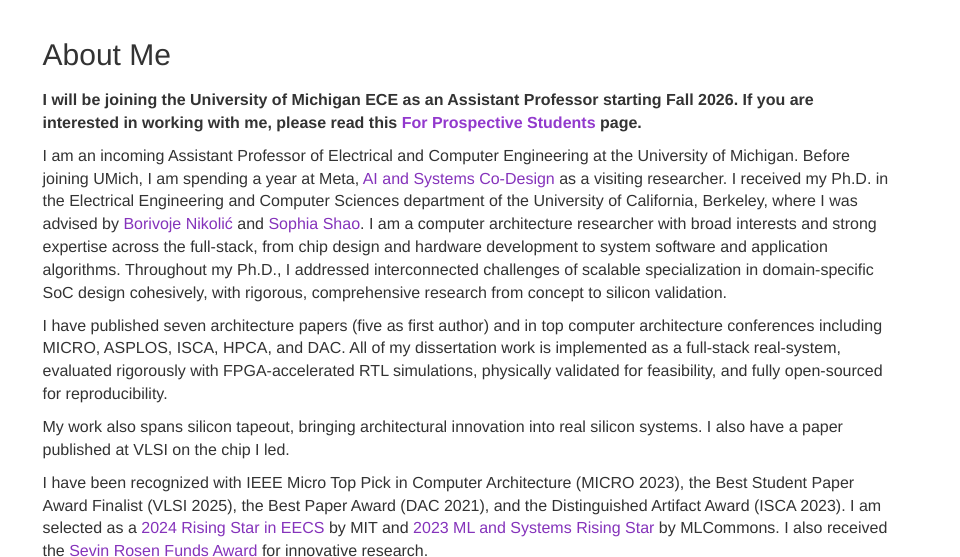
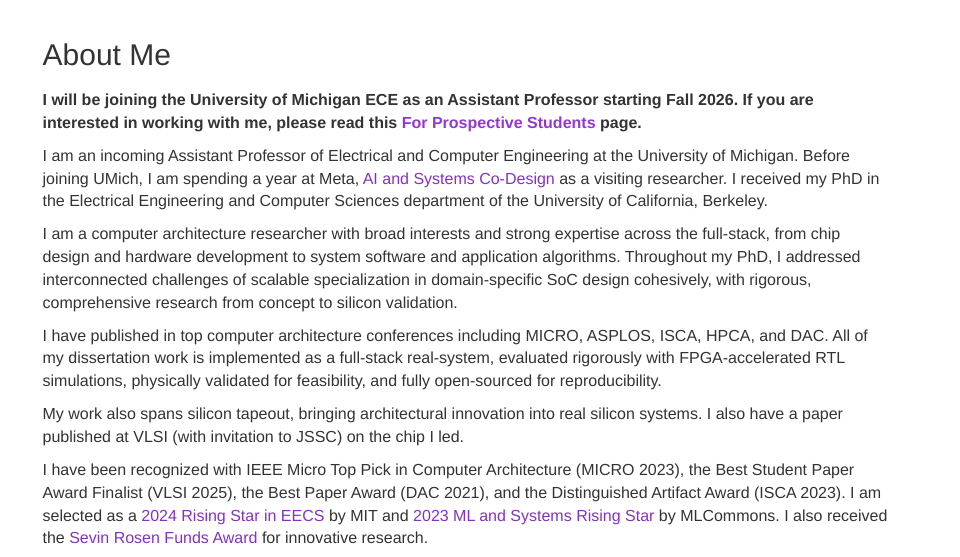
Before and after one commit to SeahK/SeahK.github.io, a plain HTML site: page index.html in a window 1280 px wide. Shown: the part 54-611 px from the top of the page, 320-1280 px from the left. Drawn offline with nearby package versions, Linux system fonts and the light colour scheme; some icons are missing.

Commit message:
simplify

```diff
--- a/index.html
+++ b/index.html
@@ -52,20 +52,20 @@
                 <p><b>I will be joining the University of Michigan ECE as an Assistant Professor starting Fall 2026. If you are interested in working with me, please read this <a href="misc.html"><span style="color: rgb(146, 57, 205);">For Prospective Students</span></a> page.</b></p>
 
                 <p> I am an incoming Assistant Professor of Electrical and Computer Engineering at the University of Michigan. Before joining UMich, I am spending a year at Meta, <a href="https://aisystemcodesign.github.io/">AI and Systems Co-Design</a> as a visiting researcher.
-                I received my Ph.D. in the Electrical Engineering and Computer Sciences department of the University of California, Berkeley, where I was advised by <a href="https://www2.eecs.berkeley.edu/Faculty/Homepages/nikolic.html">Borivoje Nikolić</a> and <a href="https://people.eecs.berkeley.edu/~ysshao/">Sophia Shao</a>.
+                I received my PhD in the Electrical Engineering and Computer Sciences department of the University of California, Berkeley.</p>
 
-                I am a computer architecture researcher with broad interests and strong expertise across the full-stack, from chip design and hardware development to system software and application algorithms. Throughout my Ph.D., I addressed interconnected challenges of scalable specialization in domain-specific SoC design cohesively, with rigorous, comprehensive research from concept to silicon validation.</p>
+                <p>I am a computer architecture researcher with broad interests and strong expertise across the full-stack, from chip design and hardware development to system software and application algorithms. Throughout my PhD, I addressed interconnected challenges of scalable specialization in domain-specific SoC design cohesively, with rigorous, comprehensive research from concept to silicon validation.</p>
 
-                <p>I have published seven architecture papers (five as first author) and in top computer architecture conferences including MICRO, ASPLOS, ISCA, HPCA, and DAC. All of my dissertation work is implemented as a full-stack real-system, evaluated rigorously with FPGA-accelerated RTL simulations, physically validated for feasibility, and fully open-sourced for reproducibility.</p>
+                <p>I have published in top computer architecture conferences including MICRO, ASPLOS, ISCA, HPCA, and DAC. All of my dissertation work is implemented as a full-stack real-system, evaluated rigorously with FPGA-accelerated RTL simulations, physically validated for feasibility, and fully open-sourced for reproducibility.</p>
 
                 <!--<p> I have also led a successful chip tape-out (VLSI 2025), in which I was in charge of the entire hardware/software design, physical design and testing process.</p>-->
-                <p>My work also spans silicon tapeout, bringing architectural innovation into real silicon systems. I also have a paper published at VLSI on the chip I led.</p>
+                <p>My work also spans silicon tapeout, bringing architectural innovation into real silicon systems. I also have a paper published at VLSI (with invitation to JSSC) on the chip I led.</p>
 
                 <p>I have been recognized with IEEE Micro Top Pick in Computer Architecture (MICRO 2023), the Best Student Paper Award Finalist (VLSI 2025), the Best Paper Award (DAC 2021), and the Distinguished Artifact Award (ISCA 2023). I am selected as a <a href="https://risingstars-eecs.mit.edu/">2024 Rising Star in EECS</a> by MIT and <a href="https://mlcommons.org/2023/07/introducing-the-2023-mlcommons-rising-stars/">2023 ML and Systems Rising Star</a> by MLCommons. I also received the <a href="https://www2.eecs.berkeley.edu/Students/Awards/16/">Sevin Rosen Funds Award</a> for innovative research. </p>
 
                 <p>Prior to UC Berkeley, I earned B.S. in Electrical and Computer Engineering from Seoul National University.</p>
 
-                <p> The best way to reach me is at seahkim at umich dot edu.</p>
+                <p>The best way to reach me is at seahkim at umich dot edu.</p>
 
                 <h2 style="margin-bottom: 18px; margin-top: 30px;">Education</h2>
                 <p><b>University of California, Berkeley</b><br>
```
Also changed, not shown: misc.html (+1 -1 lines).
